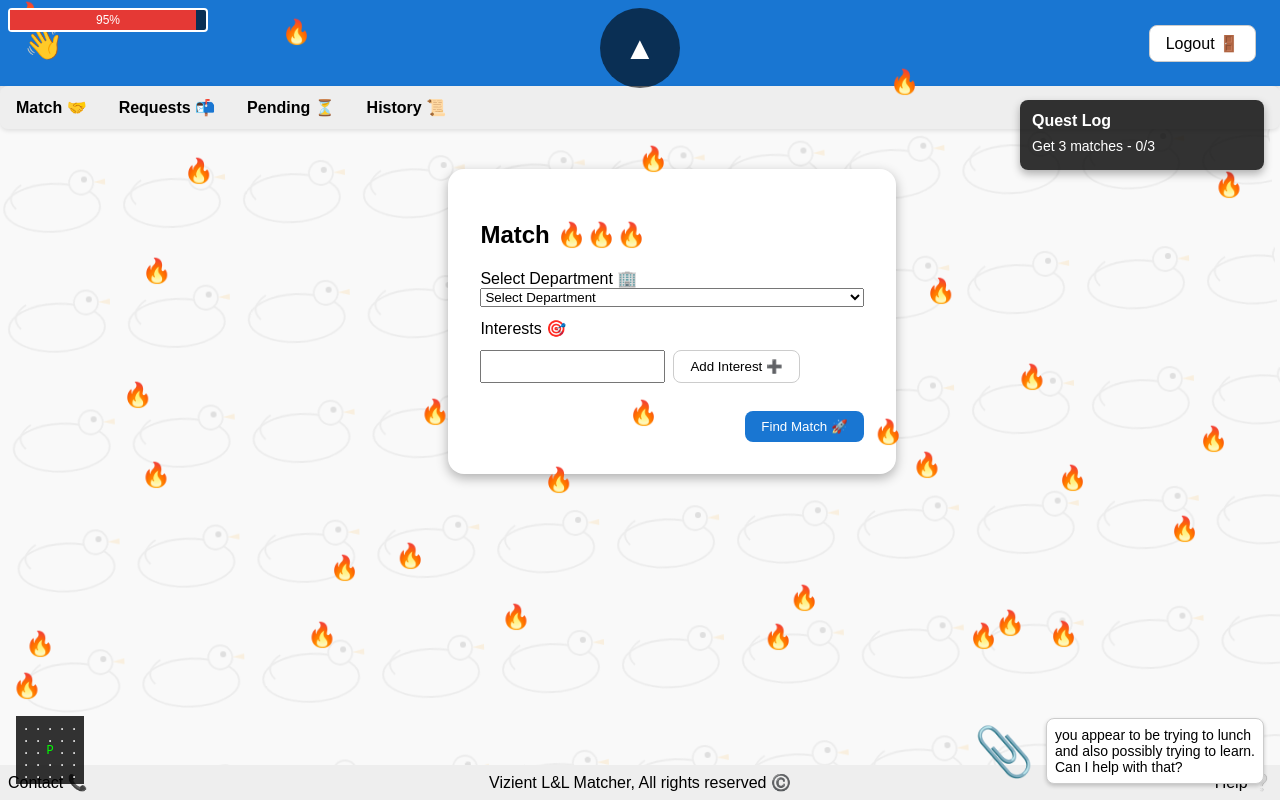
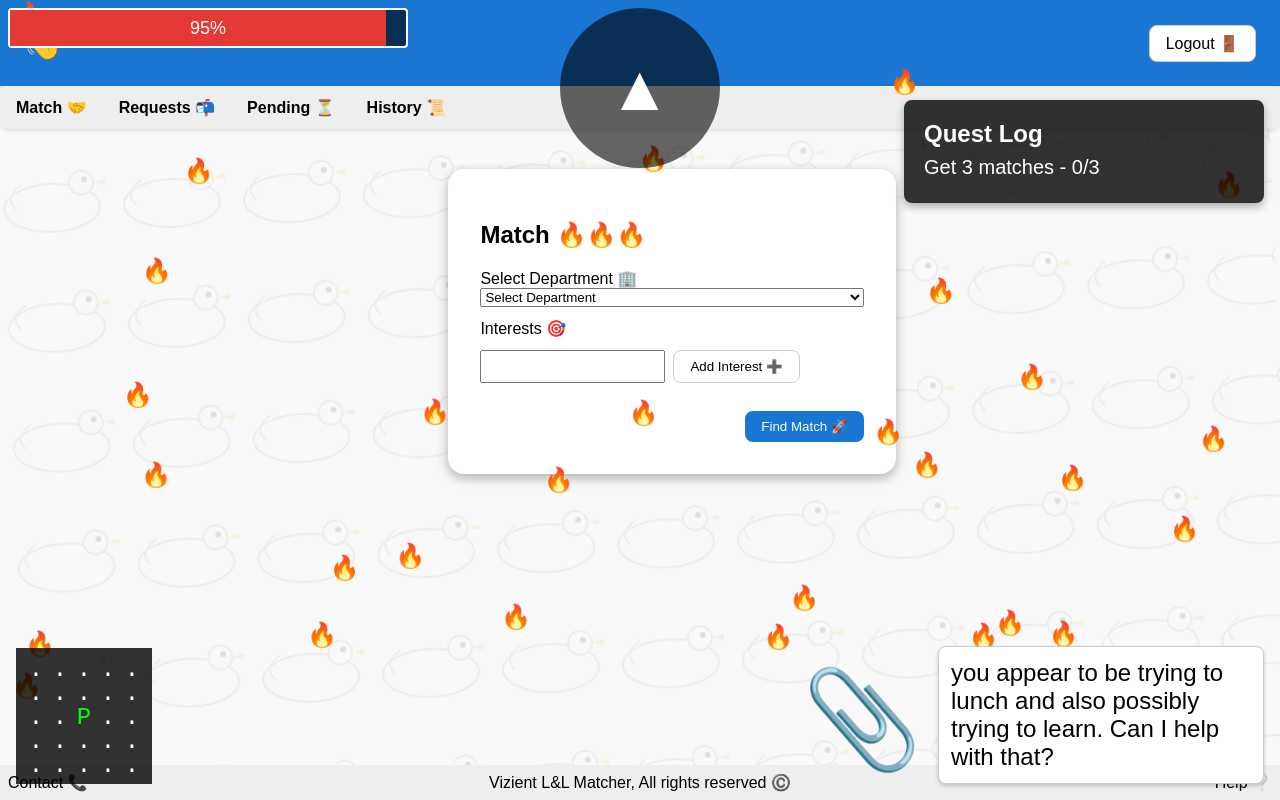
Before and after one commit to NathanWallerViz/vibe-dry-run-lnl-matcher, an Angular app in the folder lnl-matcher/: page /home in a window 1280 px wide. Built offline with nearby package versions, Linux system fonts and the light colour scheme.

Commit message:
Enlarge UI elements

```diff
--- a/lnl-matcher/src/app/compass/compass.component.css
+++ b/lnl-matcher/src/app/compass/compass.component.css
@@ -3,8 +3,8 @@
   top: 8px;
   left: 50%;
   transform: translateX(-50%);
-  width: 80px;
-  height: 80px;
+  width: 160px;
+  height: 160px;
   border-radius: 50%;
   background: rgba(0, 0, 0, 0.6);
   color: #fff;
@@ -15,7 +15,7 @@
 }
 
 .needle {
-  font-size: 32px;
+  font-size: 64px;
   animation: spin 5s linear infinite;
 }
 
--- a/lnl-matcher/src/app/health-bar/health-bar.component.css
+++ b/lnl-matcher/src/app/health-bar/health-bar.component.css
@@ -2,8 +2,8 @@
   position: fixed;
   top: 8px;
   left: 8px;
-  width: 200px;
-  height: 24px;
+  width: 400px;
+  height: 40px;
   border: 2px solid #fff;
   background: rgba(0, 0, 0, 0.6);
   box-sizing: border-box;
@@ -22,5 +22,5 @@
   left: 50%;
   transform: translate(-50%, -50%);
   color: #fff;
-  font-size: 12px;
+  font-size: 18px;
 }
--- a/lnl-matcher/src/app/home/home.component.css
+++ b/lnl-matcher/src/app/home/home.component.css
@@ -95,19 +95,20 @@ footer {
   z-index: 1000;
 }
 
+
 .clippy img {
-  width: 64px;
-  height: 64px;
+  width: 128px;
+  height: 128px;
 }
 
 .clippy .bubble {
   background: #fff;
   border: 1px solid #ccc;
   border-radius: 8px;
-  padding: 8px;
-  max-width: 200px;
+  padding: 12px;
+  max-width: 300px;
   box-shadow: 0 2px 4px rgba(0,0,0,0.2);
-  font-size: 14px;
+  font-size: 24px;
 }
 
 .match-card label {
--- a/lnl-matcher/src/app/minimap/minimap.component.css
+++ b/lnl-matcher/src/app/minimap/minimap.component.css
@@ -3,9 +3,9 @@
   bottom: 16px;
   left: 16px;
   background: rgba(0, 0, 0, 0.8);
-  padding: 4px;
+  padding: 8px;
   font-family: monospace;
-  font-size: 12px;
+  font-size: 24px;
   color: #fff;
   z-index: 1000;
 }
@@ -13,8 +13,8 @@
   display: flex;
 }
 span {
-  width: 12px;
-  height: 12px;
+  width: 24px;
+  height: 24px;
   display: inline-block;
   text-align: center;
 }
--- a/lnl-matcher/src/app/quest-log/quest-log.component.css
+++ b/lnl-matcher/src/app/quest-log/quest-log.component.css
@@ -2,20 +2,20 @@
   position: fixed;
   top: 100px;
   right: 16px;
-  width: 220px;
+  width: 320px;
   background: rgba(0, 0, 0, 0.8);
   color: #fff;
-  padding: 12px;
+  padding: 20px;
   border-radius: 8px;
   box-shadow: 0 4px 8px rgba(0,0,0,0.3);
-  font-size: 14px;
+  font-size: 20px;
   z-index: 1000;
 }
 
 .quest-log h3 {
   margin-top: 0;
   margin-bottom: 8px;
-  font-size: 16px;
+  font-size: 24px;
 }
 
 .quest-log ul {
```
